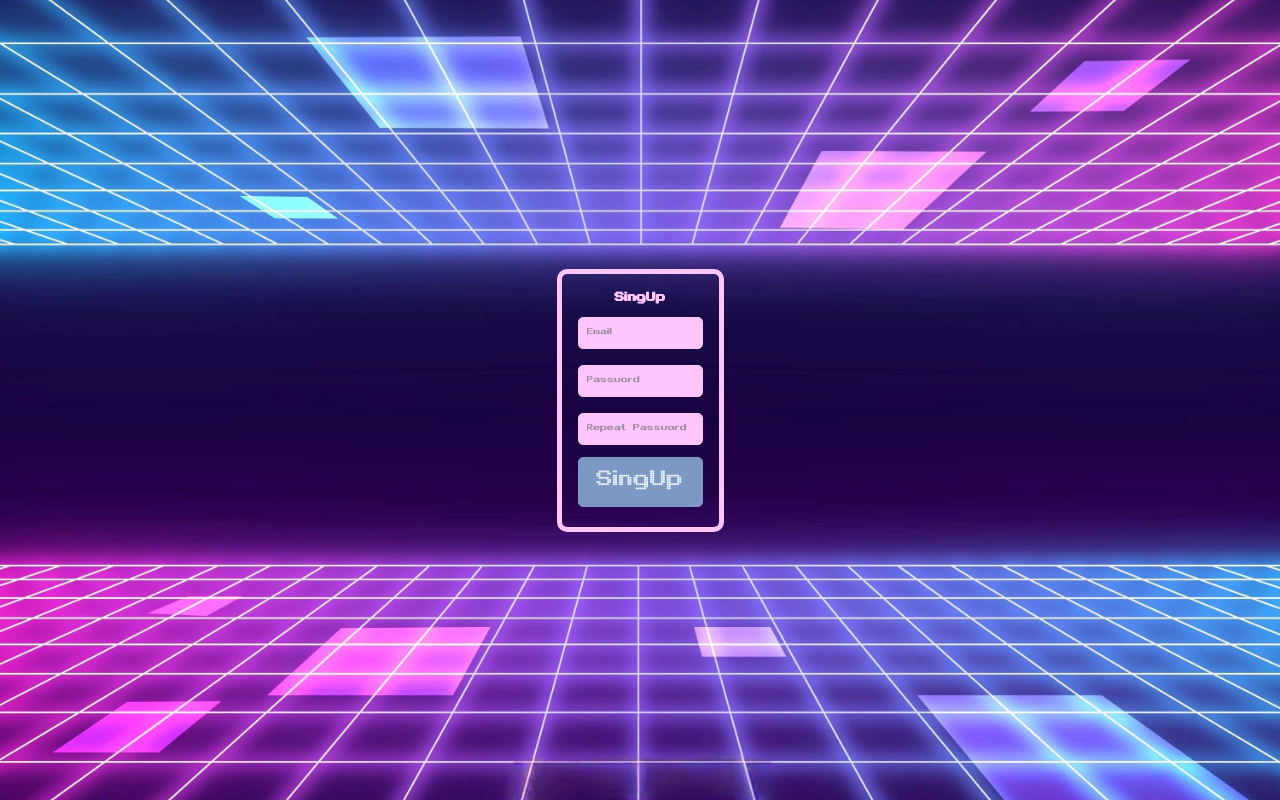
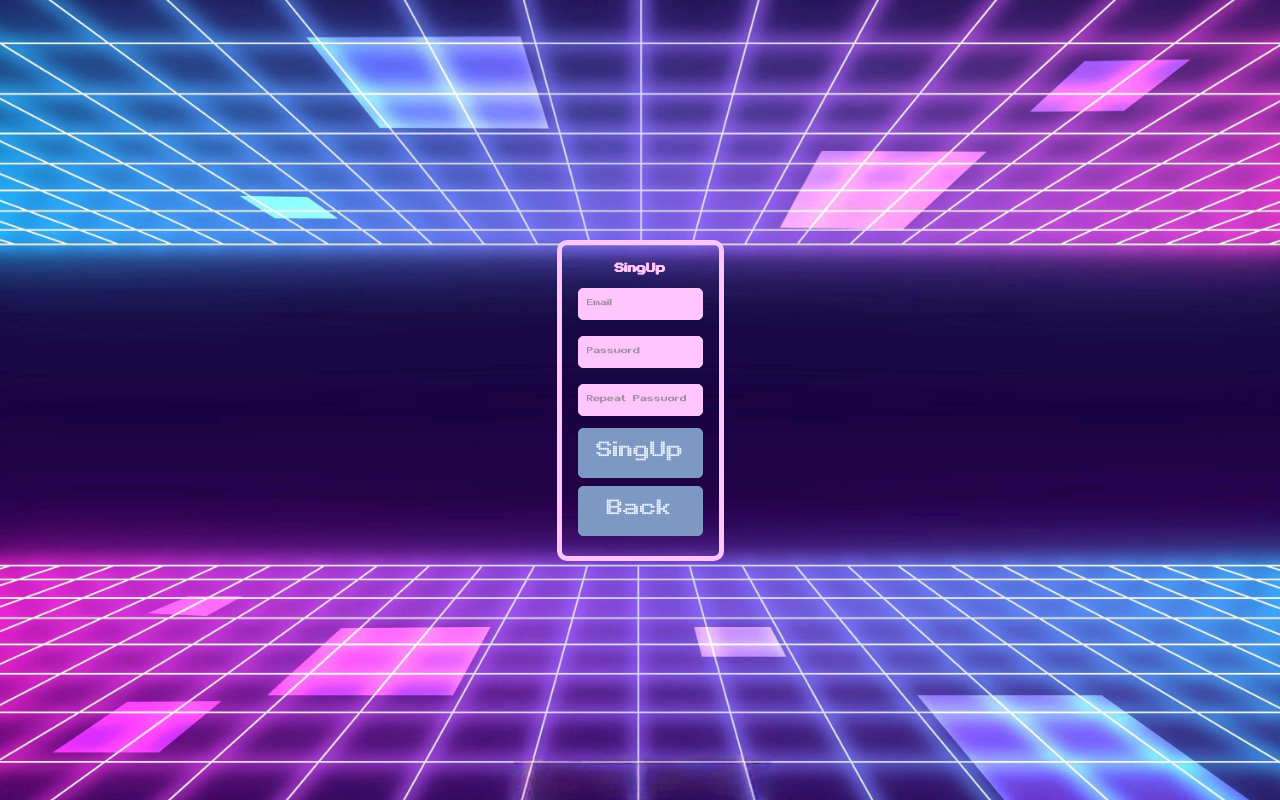
Before and after one commit to ikaronauta/pelota-2D, a plain HTML site: page index.html in a window 1280 px wide. Both pictures are taken after a click on the button "SingUp". Drawn offline with Linux system fonts and the light colour scheme; no server answers.

Commit message:
Add button back signUp

```diff
--- a/modules/init.js
+++ b/modules/init.js
@@ -178,6 +178,17 @@ function showCreateUser() {
     }
   });
 
+  let back = document.createElement('button');
+
+  back.classList = 'butonBack';
+  back.textContent = 'Back';
+  back.id = 'bBack';
+
+  back.addEventListener('click', function() {
+      document.getElementById('containerLogin').style.display = '';
+      document.getElementById('containerSingUp').style.display = 'none';
+  });
+
   let containerSingUp = document.createElement('div');
 
   containerSingUp.classList = 'containerSingUp';
@@ -188,6 +199,7 @@ function showCreateUser() {
   containerSingUp.appendChild(inputPassword1);
   containerSingUp.appendChild(inputPassword2);
   containerSingUp.appendChild(singUp);
+  containerSingUp.appendChild(back);
 
   return containerSingUp;
 }
--- a/style.css
+++ b/style.css
@@ -143,7 +143,7 @@ body {
     color: #ffc6fe;
 }
 
-.butonLogin {
+.butonLogin, .butonBack {
     border-radius: 5px;
     background-color: #7e98c4;
     border: 1px #7e98c4 solid;
@@ -157,7 +157,7 @@ body {
     font-size: 2rem;
 }
 
-.butonLogin:hover {
+.butonLogin:hover, .butonBack:hover {
     background-color: #ffc6fe;
     color: #7e98c4;
 }
```
